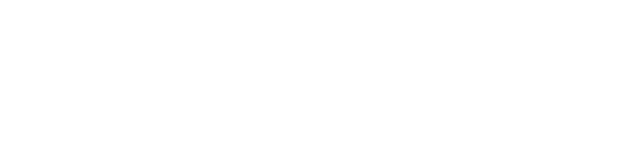
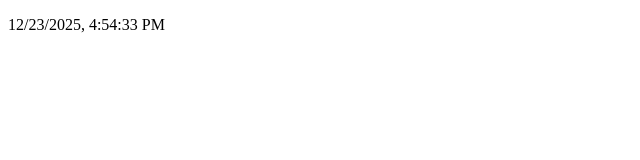
Before and after one commit to acciojob/clock-mohammed4721, a website: page main.html in a window 1280 px wide. Shown: the whole page, without its empty margins (0-640 px from the left). Drawn offline with Linux system fonts and the light colour scheme.

Commit message:
created a submission

```diff
--- a/main.html
+++ b/main.html
@@ -8,6 +8,9 @@
 
 <body>
 	<!-- the entire body must be written by student -->
+	<p id="timer"></p>
+
+
     <script type="text/javascript" src="./script.js">
 </script>
 
--- a/script.js
+++ b/script.js
@@ -1 +1,10 @@
 //your JS code here. If required.
+
+
+setInterval(()=>{
+	const timer = document.getElementById("timer");
+	let date = new Date().toLocaleDateString();
+	let time = new Date().toLocaleTimeString();
+	timer.innerText = `${date}, ${time}`
+
+}, 1000)
```
